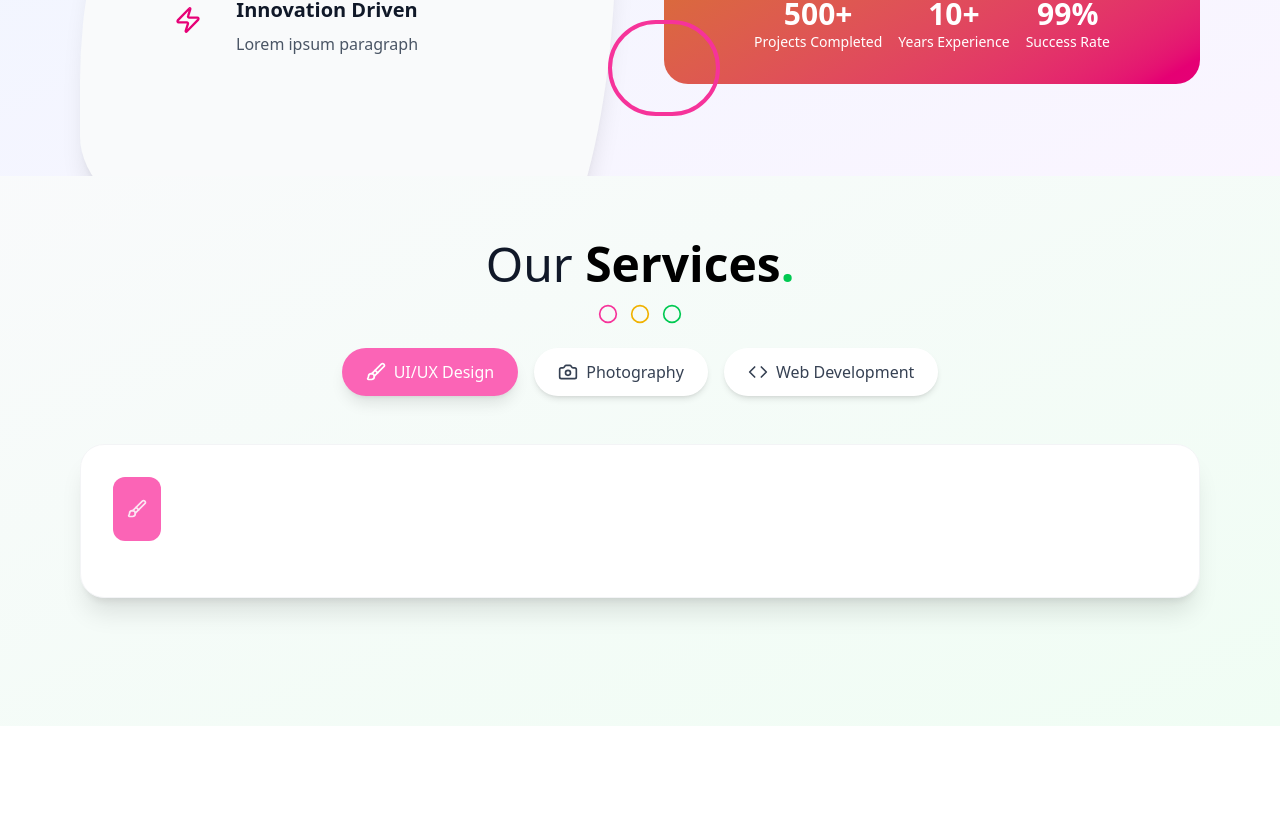
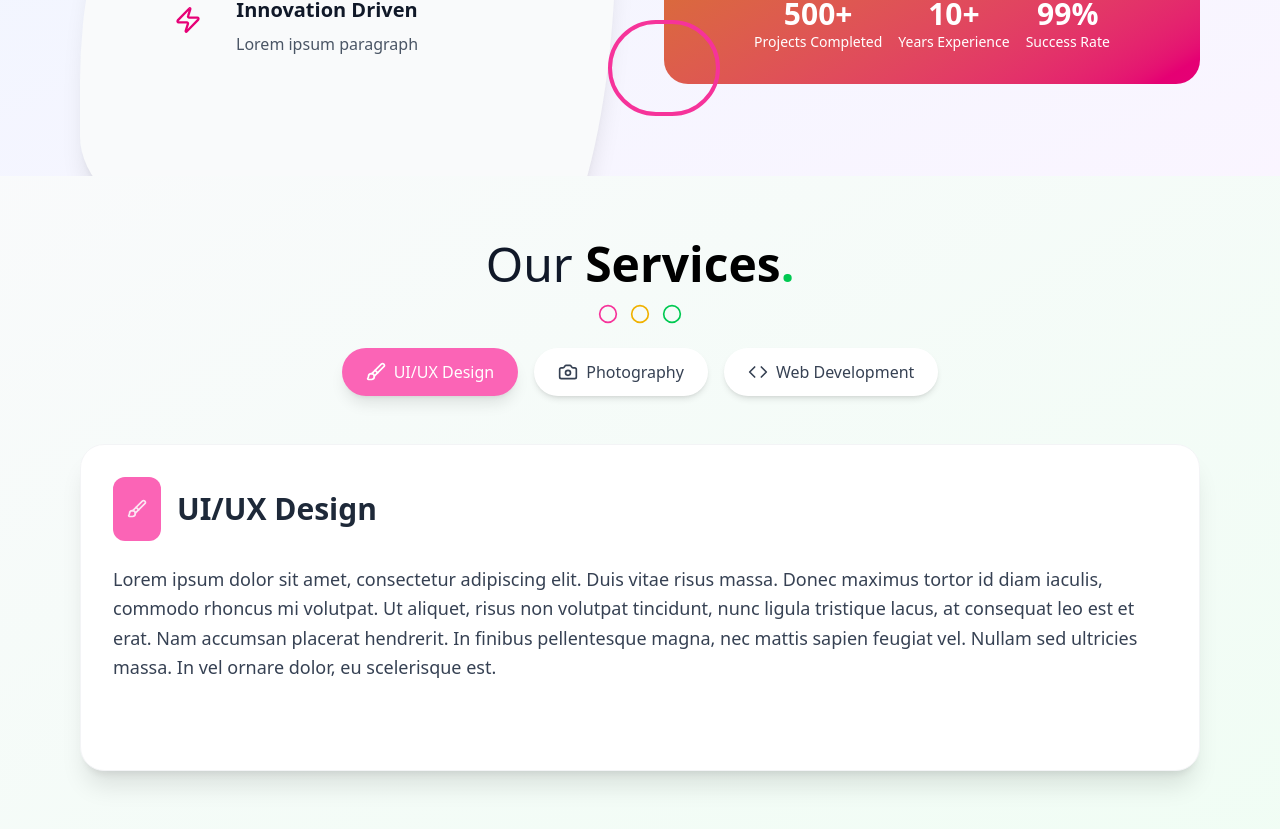
Before and after one commit to pinkx-xlink/tailwindcss-experiment, a React (Vite) app in the folder bank_modern_app/: page / in a window 1280 px wide. Shown: the part 1672-2501 px from the top of the page. Before the commit the page ends 2398 px from the top, so only its background shows below. Built offline with nearby package versions, Linux system fonts and the light colour scheme.

Commit message:
Add h3 and description to each Services card

```diff
--- a/bank_modern_app/src/components/Services.jsx
+++ b/bank_modern_app/src/components/Services.jsx
@@ -111,6 +111,22 @@ const Services = () => {
                                         {ser.icon}
                                     </div>
                                 </div>
+                                <h3 className='text-2xl sm:text-3xl font-bold
+                                text-gray-800'>
+                                    {ser.title}
+                                </h3>
+                            </div>
+                            <p className='text-base sm:text-lg text-gray-700
+                            mb-4 sm:mb-6 leading-relaxed'
+                            data-aos='fade-right'
+                            data-aos-delay='350'>
+                                {ser.desc}
+                            </p>
+                            <div className='grid grid-cols-1 sm:grid-cols-2 gap-3
+                            sm:gap-4 mb-6 sm:mb-8'
+                            data-aos='fade-up'
+                            data-aos-delay='400'>
+
                             </div>
                         </div>
                     </div>
```
